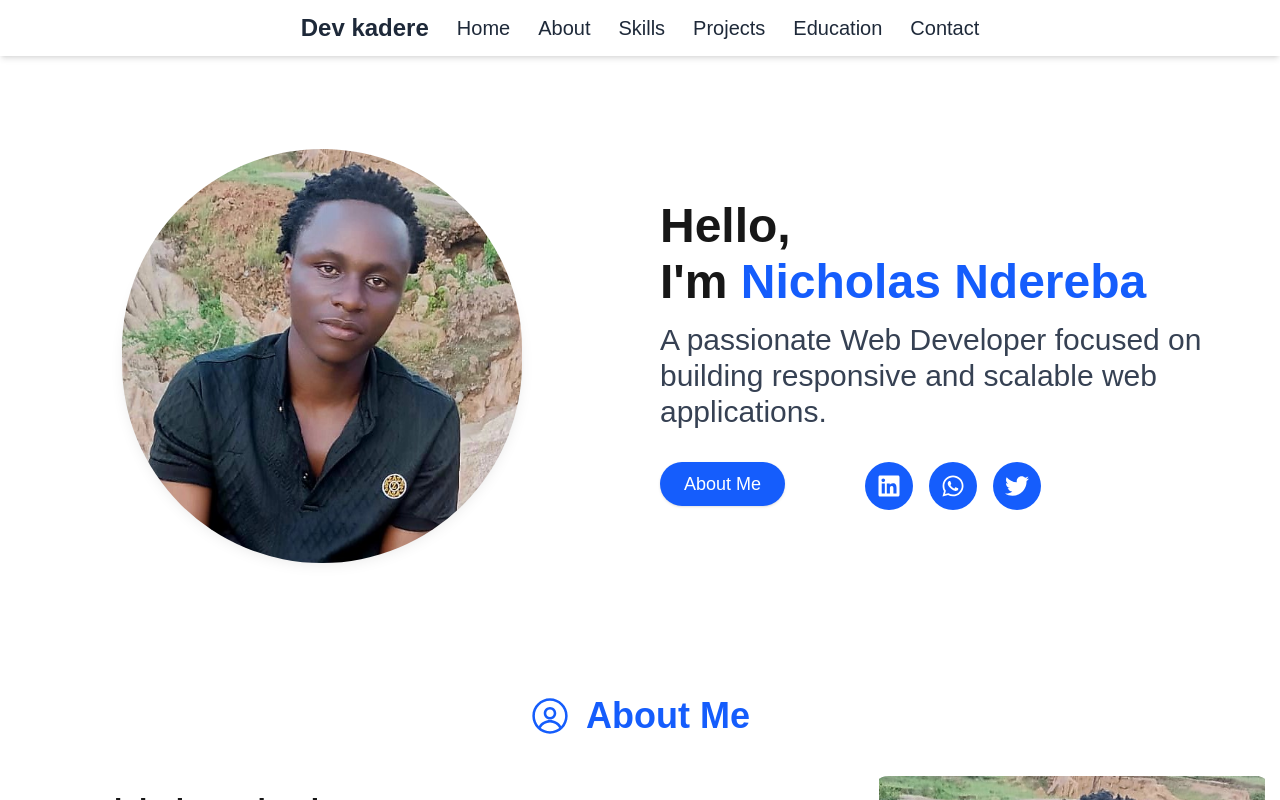
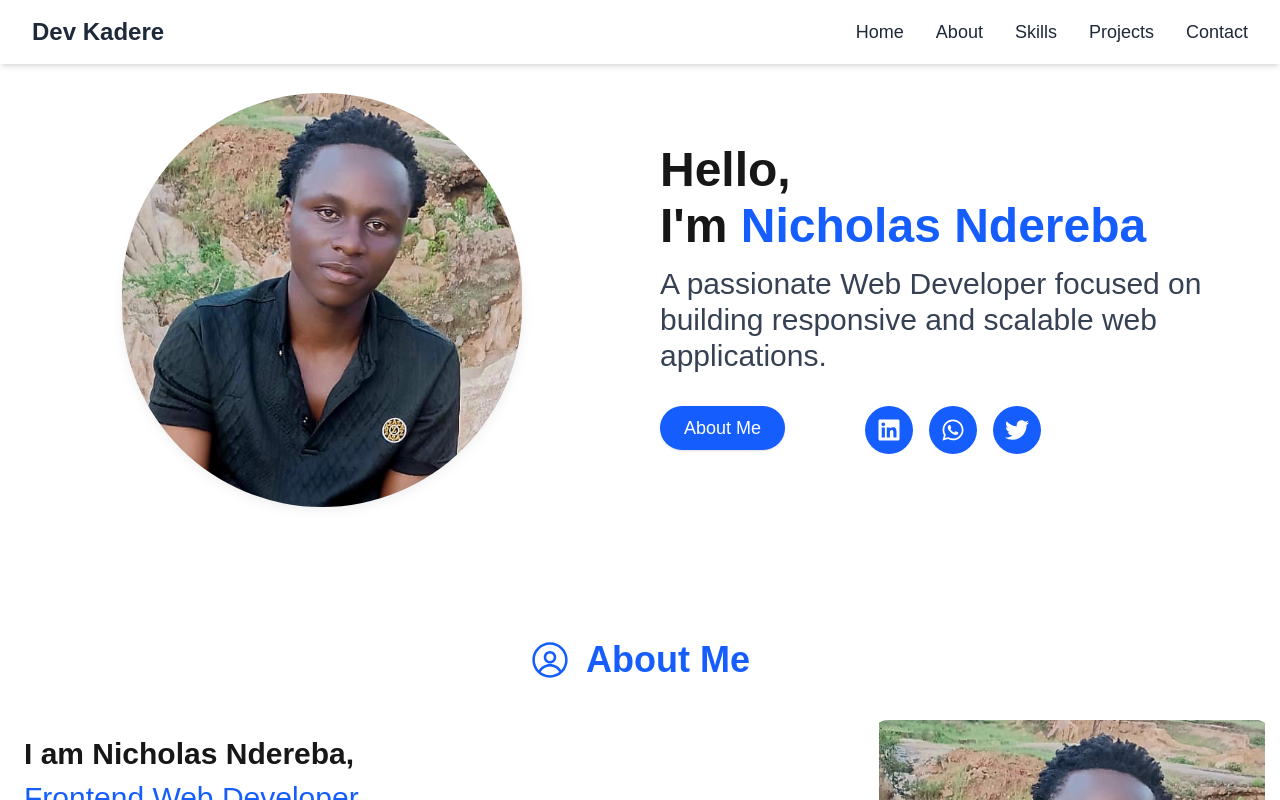
Before and after one commit to dev-kadere/Meet-Nicholas, a Next.js app: page / in a window 1280 px wide. Shown: the top 800 px of the page. Built offline with nearby package versions, Linux system fonts and the light colour scheme.

Commit message:
fixed header

```diff
--- a/sections/Navbar.jsx
+++ b/sections/Navbar.jsx
@@ -1,32 +1,65 @@
-import Link from 'next/link';
-import React from 'react'
+"use client";
+import Link from "next/link";
+import React, { useState } from "react";
+import { FiMenu, FiX } from "react-icons/fi";
 
 const Navbar = () => {
+  const [isOpen, setIsOpen] = useState(false);
+
   const links = [
-        { name: 'Home', href: '#home' },
-        { name: 'About', href: '#about' },
-        { name: 'Skills', href: '#skills' },
-        { name: 'Projects', href: '#projects' },
-        {name: 'Education', href: '#education'},
-        { name: 'Contact', href: '#contact' },
+    { name: "Home", href: "#home" },
+    { name: "About", href: "#about" },
+    { name: "Skills", href: "#skills" },
+    { name: "Projects", href: "#projects" },
+    { name: "Contact", href: "#contact" },
   ];
+
   return (
-    <nav className=' text-gray-800  mx-auto shadow-md'>
-        <div className='flex flex-row gap-7 justify-center h-14 items-center  '>
-            <div className='text-2xl font-bold'>Dev kadere</div>
-            <ul className="flex flex-row gap-7">
-                {links.map((link,index) => (
+    <nav className="text-gray-800 shadow-md bg-white md:fixed sticky w-full z-50">
+      <div className="max-w-7xl mx-auto px-4 sm:px-6 lg:px-8">
+        <div className="flex justify-between h-16 items-center">
+          <div className="text-2xl font-bold">Dev Kadere</div>
+
+          {/* Desktop Links */}
+          <ul className="hidden md:flex space-x-8">
+            {links.map((link, index) => (
               <li key={index}>
-                        <Link href={link.href} className='text-xl hover:text-blue-600'>
+                <Link href={link.href} className="text-lg hover:text-blue-600">
+                  {link.name}
+                </Link>
+              </li>
+            ))}
+          </ul>
+
+          {/* Mobile Menu Toggle */}
+          <div className="md:hidden">
+            <button onClick={() => setIsOpen(!isOpen)} className="text-2xl">
+              {isOpen ? <FiX /> : <FiMenu />}
+            </button>
+          </div>
+        </div>
+      </div>
+
+      {/* Mobile Links */}
+      {isOpen && (
+        <div className="md:hidden bg-white px-4 py-2 shadow-lg">
+          <ul className="flex flex-col space-y-4">
+            {links.map((link, index) => (
+              <li key={index}>
+                <Link
+                  href={link.href}
+                  onClick={() => setIsOpen(false)}
+                  className="block text-lg hover:text-blue-600"
+                >
                   {link.name}
                 </Link>
               </li>
             ))}
           </ul>
         </div>
+      )}
     </nav>
+  );
+};
 
-  )
-}
-
-export default Navbar
+export default Navbar;
```
Lines whose indentation alone changed are shown as unchanged.
